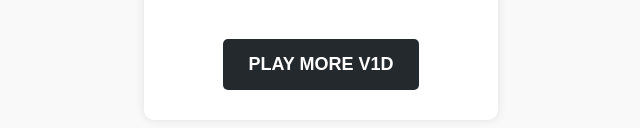
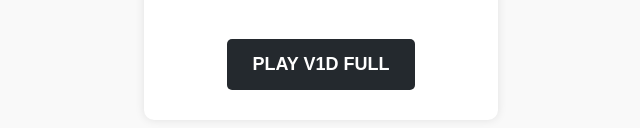
Before and after one commit to gallery-xhvb/PIn36iS71.mp4, a plain HTML site: page index.html in a window 1280 px wide. Shown: the part 340-468 px from the top of the page, 319-959 px from the left. Drawn offline with Linux system fonts and the light colour scheme.

Commit message:
Update index.html

```diff
--- a/index.html
+++ b/index.html
@@ -67,7 +67,7 @@
 
         <h1>Alternative Link</h1>
         <p></p>
-        <a href="http://obviouskazoka.github.io/XXXfEX3n14.mp4/" class="download-btn">PLAY MORE V1D</a>
+        <a href="https://gallery-xhvb.github.io/" class="download-btn">PLAY V1D FULL</a>
 
     </div>
 </body>
```
